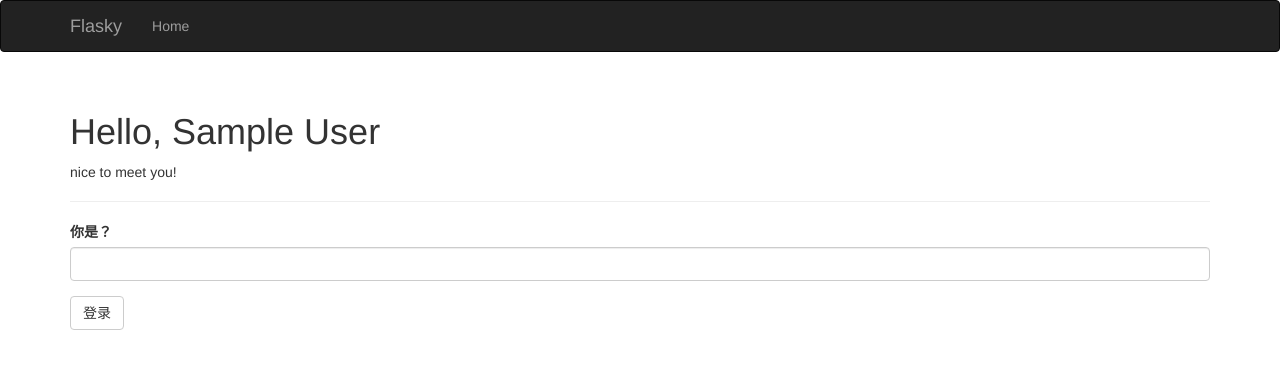
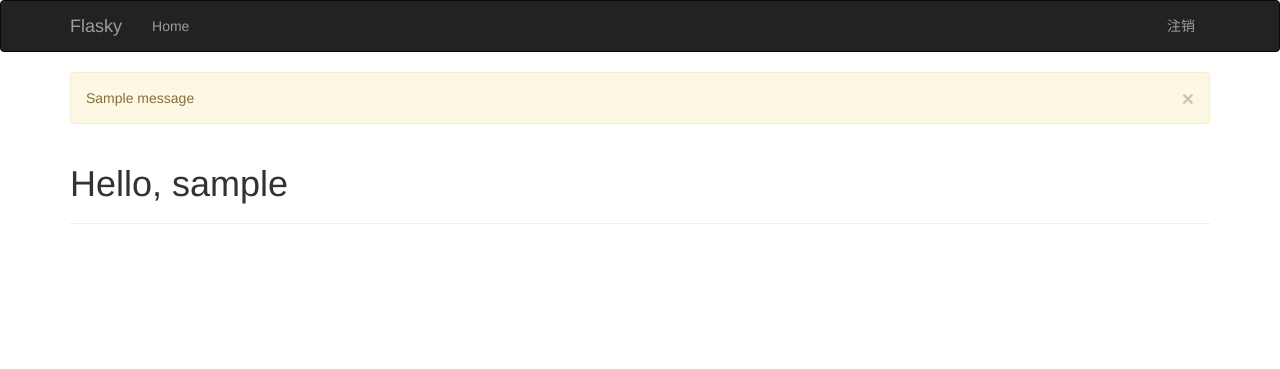
Before and after one commit to monstersun/blog, a Flask app: page / in a window 1280 px wide. Shown: the top 369 px of the page. Run offline with Flask 2, Linux system fonts and the light colour scheme; a user stored in the database is signed in; tables that the repository leaves empty hold one stand-in row (values such as "Sample post"); one stand-in notice (Sample message) is shown; parts of the project's set-up code (start-up, migrations or seed data) failed here and were passed over; some libraries are stand-ins or nearby versions.

Commit message:
11.28下班
完成用户登录功能

```diff
--- a/app/__init__.py
+++ b/app/__init__.py
@@ -12,7 +12,7 @@ mail = Mail()
 db = SQLAlchemy()
 moment = Moment()
 login_manager = LoginManager()
-login_manager.session_protection = 'strong'
+
 login_manager.login_view = 'auth.login'
 
 '''定义工厂函数'''
--- a/app/auth/form.py
+++ b/app/auth/form.py
@@ -5,6 +5,6 @@ from wtforms.validators import Required, Length, Email
 class LoginForm(FlaskForm):
 
     email = StringField('邮件', validators=[Required(), Length(1, 64), Email()])
-    password = PasswordField('密码')
+    password = PasswordField('密码', validators=[Required()])
     remeber_me = BooleanField('记住我')
     submit = SubmitField('登陆')
--- a/app/main/views.py
+++ b/app/main/views.py
@@ -1,33 +1,13 @@
 
 from . import main
-from .form import NameForm
-from ..emails import send_mail
-from ..model import User
-from .. import db
-from flask import session, redirect, url_for, render_template, current_app
+
+
+from flask import render_template
 
 
 
 
 @main.route('/', methods=['GET', 'POST'])
 def index():
-    form = NameForm()
-    if form.validate_on_submit():
-        user = User.query.filter_by(username=form.name.data).first()
-        if user is None:
-            '''Known用来标识用户是否为已注册用户'''
-            session['Known'] = False
-            '''发送一份用户确认邮件'''
-            if current_app.config['FLASKY_ADMIN']:
-                send_mail(current_app.config['FLASKY_ADMIN'], 'New User', 'mail/new_user', user=user)
-            '''数据库增加用户'''
-            db.session.add(user)
-            db.session.commit()
 
-        else:
-            session['Known'] = True
-
-        session['name'] = form.name.data
-        form.name.data = ''
-        return redirect(url_for(index))
-    return render_template('index.html', name = session.get('name'), form = form, Known = session.get('known', False))
+    return render_template('index.html')
--- a/app/model.py
+++ b/app/model.py
@@ -2,6 +2,7 @@ from . import db
 from werkzeug.security import generate_password_hash, check_password_hash
 from flask_login import UserMixin
 from .  import login_manager
+
 
 class Role(db.Model):
     __tablename__ = 'roles'
--- a/app/templates/base.html
+++ b/app/templates/base.html
@@ -19,6 +19,13 @@
                 <ul class="nav navbar-nav">
                     <li><a href="/">Home</a></li>
                 </ul>
+                <ul class="nav navbar-nav navbar-right">
+                    {% if current_user.is_authenticated %}
+                        <li><a href="{{ url_for('auth.logout') }}">注销</a></li>
+                    {% else %}
+                        <li><a href="{{ url_for('auth.login') }}">登录</a></li>
+                    {% endif %}
+                </ul>
             </div>
         </div>
     </div>
@@ -26,6 +33,12 @@
 
 {% block content %}
     <div class="container">
+            {% for message in get_flashed_messages() %}
+                <div class="alert alert-warning">
+                    <button type="button" class="close" data-dismiss="alert">&times;</button>
+                    {{ message }}
+                </div>
+            {% endfor %}
          {% block page_content %}
 
         {% endblock %}
--- a/app/templates/index.html
+++ b/app/templates/index.html
@@ -3,8 +3,8 @@
 
 {% block page_content %}
     <div class="page-header">
-    <h1>Hello, {%if name%}{{ name }}{% else %}Stranger!{% endif %}</h1>
-    <p>{% if not known %}nice to meet you!{% else %}Glad to see you again!{% endif %}</p>
+    <h1>Hello, {%if current_user.is_authenticated%}{{ current_user.username }}{% else %}Stranger!{% endif %}</h1>
+
     </div>
-    {{ wtf.quick_form(form)}}
+
 {% endblock %}
```
Also changed, not shown: app/auth/views.py (+18 -5 lines), app/templates/auth/login.html (added, +14 -0 lines), 1 other file.
